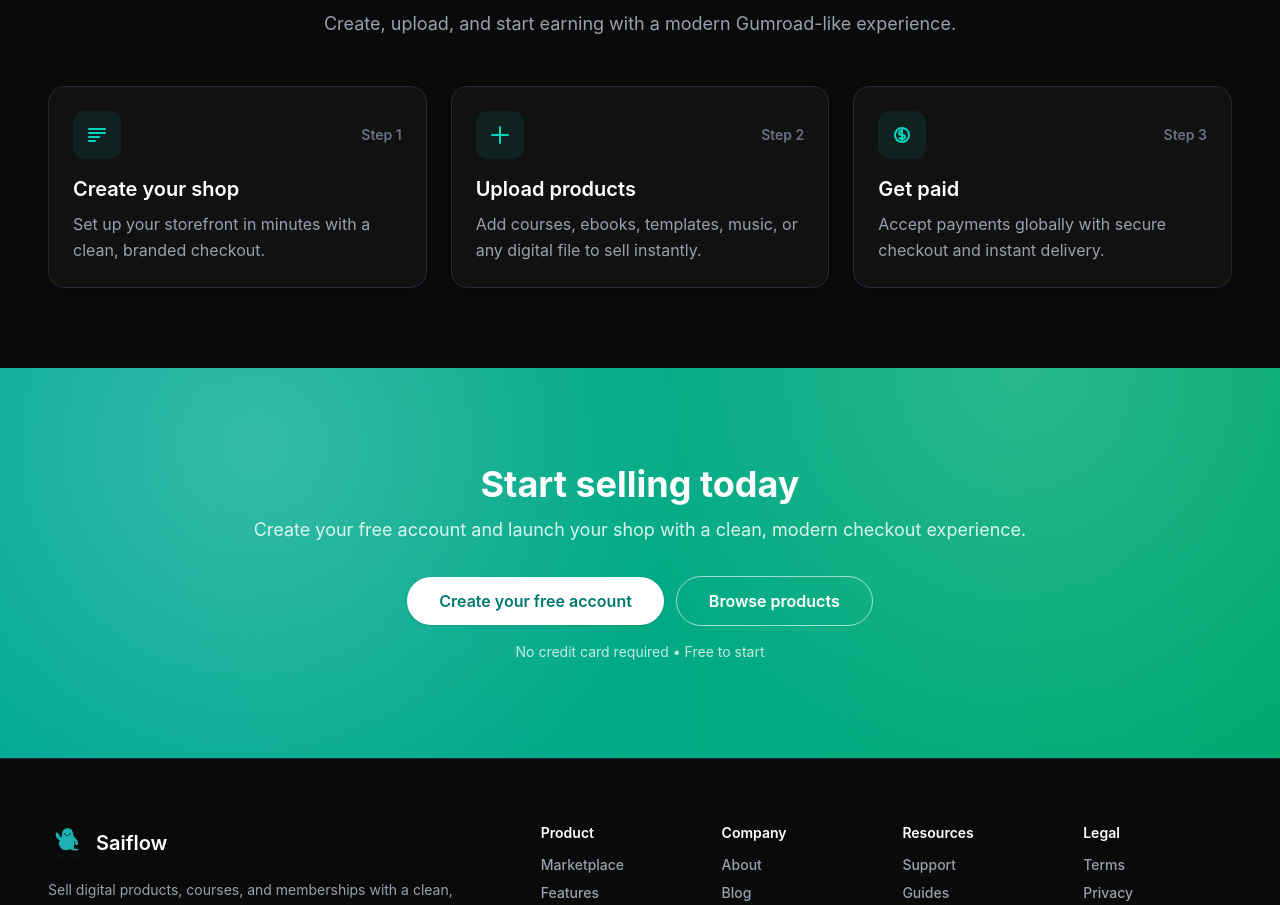
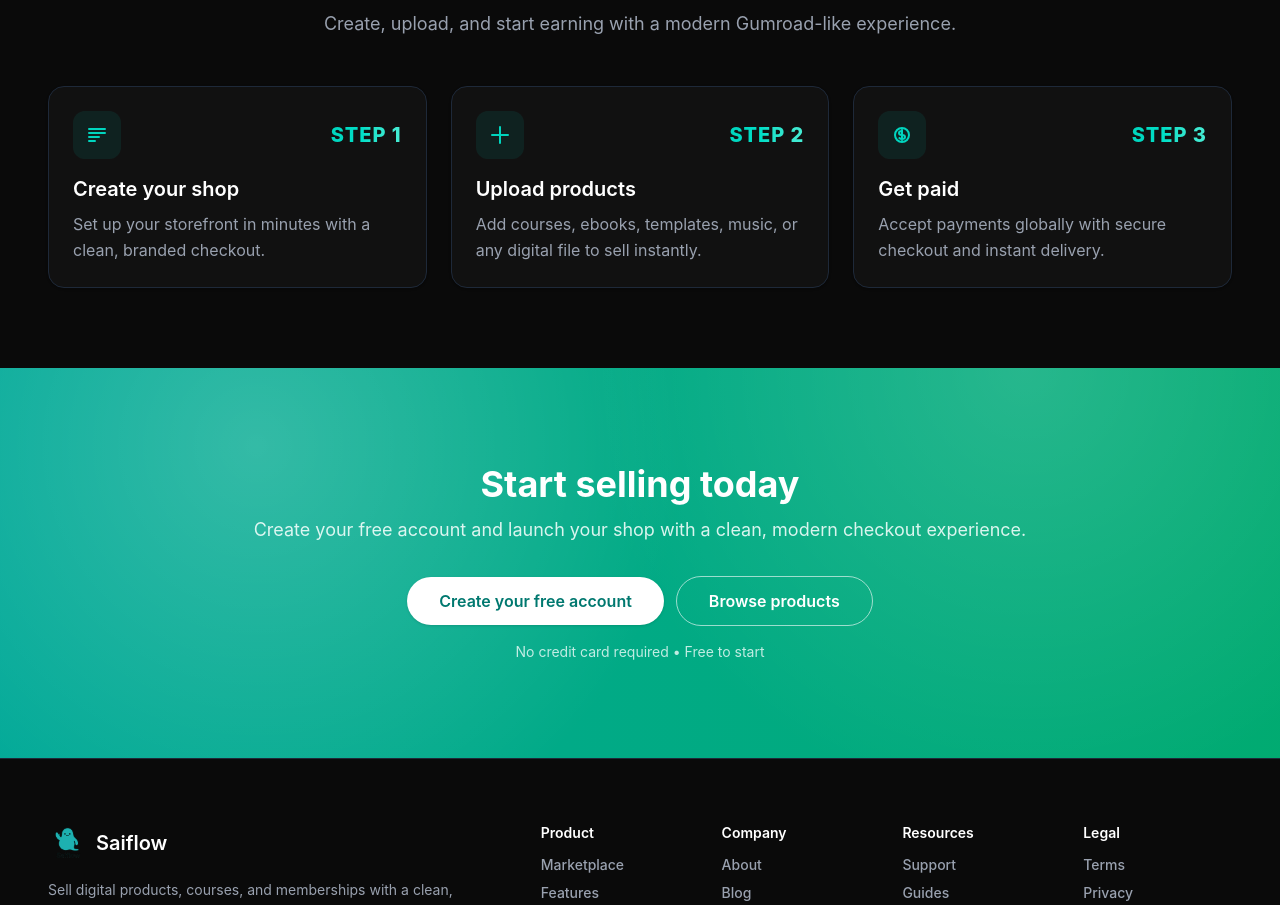
Before and after one commit to Daadk3/Saiflow, a Next.js app: page / in a window 1280 px wide. Shown: the part 2168-3073 px from the top of the page. Built offline with nearby package versions, Linux system fonts and the light colour scheme; no server answers; the database is empty.

Commit message:
Style step labels with teal and larger font

```diff
--- a/components/home/FeaturesSection.tsx
+++ b/components/home/FeaturesSection.tsx
@@ -50,7 +50,9 @@ export function FeaturesSection() {
                 <div className="h-12 w-12 rounded-xl bg-teal-500/10 text-teal-400 flex items-center justify-center">
                   {step.icon}
                 </div>
-                <span className="text-sm font-semibold text-gray-500">Step {idx + 1}</span>
+                <span className="text-xl font-extrabold text-transparent bg-clip-text bg-gradient-to-r from-teal-400 to-teal-300 tracking-wider uppercase">
+                  Step {idx + 1}
+                </span>
               </div>
               <h3 className="text-xl font-semibold text-white">{step.title}</h3>
               <p className="mt-2 text-gray-400 leading-relaxed">{step.desc}</p>
```
